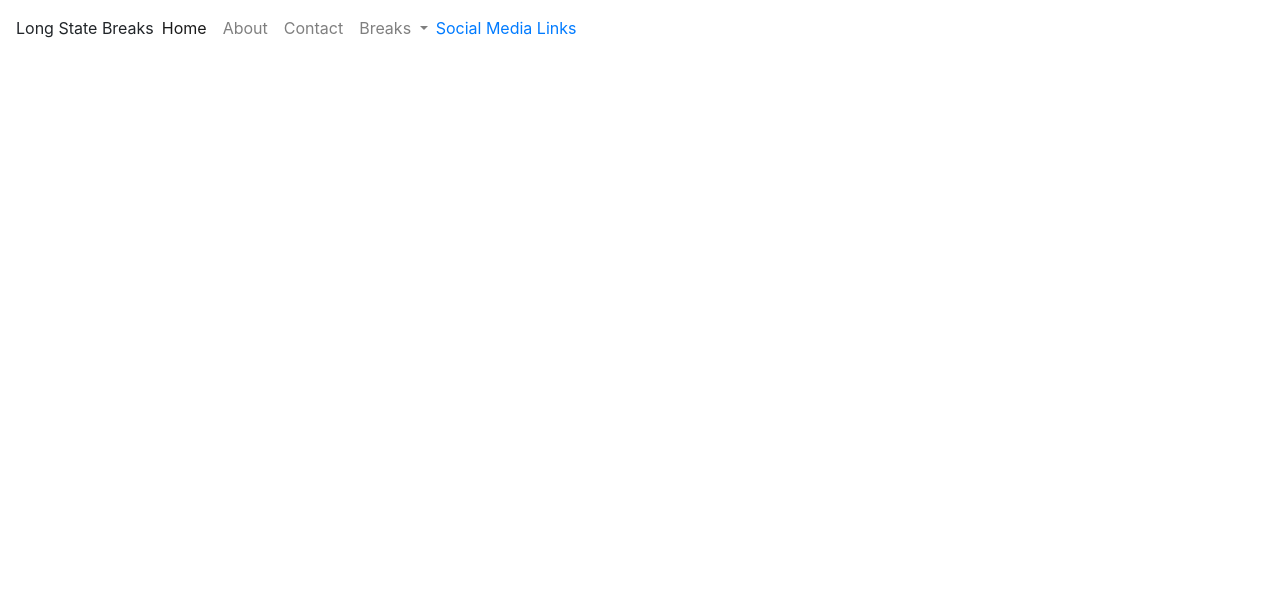
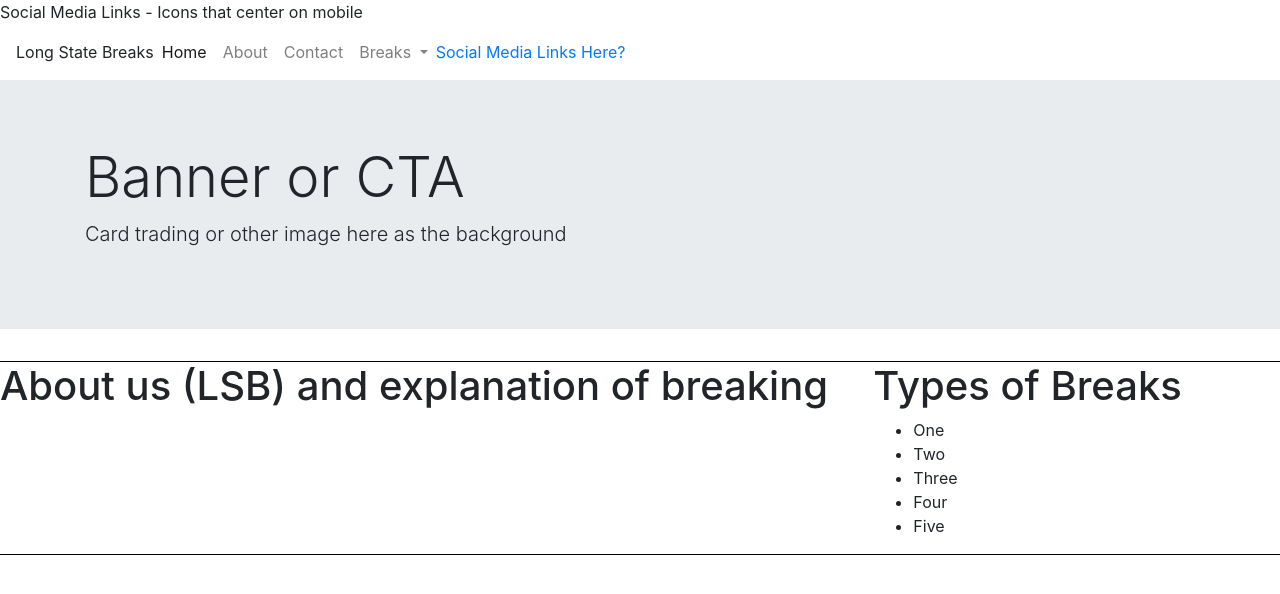
Before and after one commit to JS-goose/long-state-breaks, a website: page index.html in a window 1280 px wide. Drawn offline with nearby package versions, Linux system fonts and the light colour scheme.

Commit message:
Added jumbotron section with basic styling

```diff
--- a/css/styles.css
+++ b/css/styles.css
@@ -0,0 +1,7 @@
+body {
+    overflow-x: hidden;
+}
+.breakSection {
+    border-top: 1px solid black;
+    border-bottom: 1px solid black;
+}
--- a/index.html
+++ b/index.html
@@ -12,7 +12,7 @@
     <title></title>
     <meta name="description" content="">
     <meta name="viewport" content="width=device-width, initial-scale=1">
-    <link rel="stylesheet" href="">
+    <link rel="stylesheet" href="css/styles.css">
     <!-- Bootstrap CDN -->
     <link rel="stylesheet" href="https://maxcdn.bootstrapcdn.com/bootstrap/4.0.0/css/bootstrap.min.css" integrity="sha384-Gn5384xqQ1aoWXA+058RXPxPg6fy4IWvTNh0E263XmFcJlSAwiGgFAW/dAiS6JXm"
         crossorigin="anonymous">
@@ -23,6 +23,11 @@
             <p class="browsehappy">You are using an <strong>outdated</strong> browser. Please <a href="#">upgrade your browser</a> to improve your experience.</p>
         <![endif]-->
     <!-- Bootstrap JS -->
+    <div class="container-fluid">
+        <div class="row">
+            Social Media Links - Icons that center on mobile
+        </div>
+    </div>
     <nav class="navbar navbar-expand-lg navbar-light navbar_bg<!--bg-dark-->" <a class="navbar-brand" href="#">Long State Breaks</a>
         <button class="navbar-toggler" type="button" data-toggle="collapse" data-target="#navbarNavDropdown" aria-controls="navbarNavDropdown"
             aria-expanded="false" aria-label="Toggle navigation">
@@ -52,12 +57,41 @@
                     </div>
                 </li>
             </ul>
-                    <div>
-                        <a href="#">Social Media Links</a>
-                    </div>
+            <div>
+                <!-- TODO : Move this section to right justified  -->
+                <a href="#">Social Media Links Here?</a>
+            </div>
             <!-- <div class="navbar navbar-expand-lg navbar-light navbar_bg">Social Media Links - Facebook - YouTube - Twitter</div> -->
         </div>
     </nav>
+
+    <main>
+        <div class="jumbotron jumbotron-fluid banner">
+            <div class="container">
+                <h1 class="display-4">Banner or CTA</h1>
+                <p class="lead">Card trading or other image here as the background</p>
+            </div>
+        </div>
+
+        <div class="row breakSection">
+            <div class="col-8">
+                <h1 class="breakTitle">About us (LSB) and explanation of breaking</h1>
+            </div>
+            <div class="col-4">
+                <h1 class="breakTitle">Types of Breaks</h1>
+                <ul class="typesOfBreaks">
+                    <li class="breakItem">One</li>
+                    <li class="breakItem">Two</li>
+                    <li class="breakItem">Three</li>
+                    <li class="breakItem">Four</li>
+                    <li class="breakItem">Five</li>
+                </ul>
+            </div>
+        </div>
+    </main>
+
+
+
     <script src="https://code.jquery.com/jquery-3.2.1.slim.min.js" integrity="sha384-KJ3o2DKtIkvYIK3UENzmM7KCkRr/rE9/Qpg6aAZGJwFDMVNA/GpGFF93hXpG5KkN"
         crossorigin="anonymous"></script>
     <script src="https://cdnjs.cloudflare.com/ajax/libs/popper.js/1.12.9/umd/popper.min.js" integrity="sha384-ApNbgh9B+Y1QKtv3Rn7W3mgPxhU9K/ScQsAP7hUibX39j7fakFPskvXusvfa0b4Q"
```
